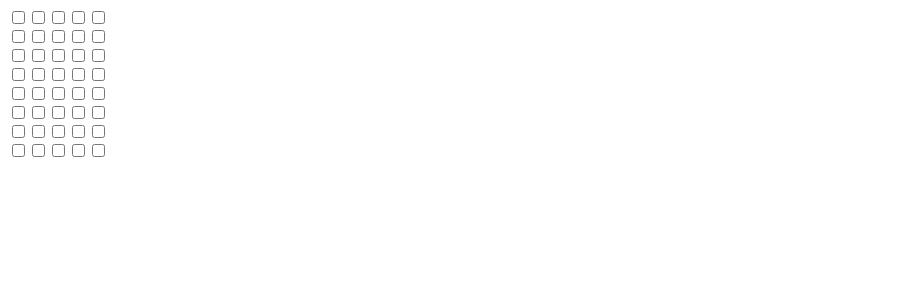
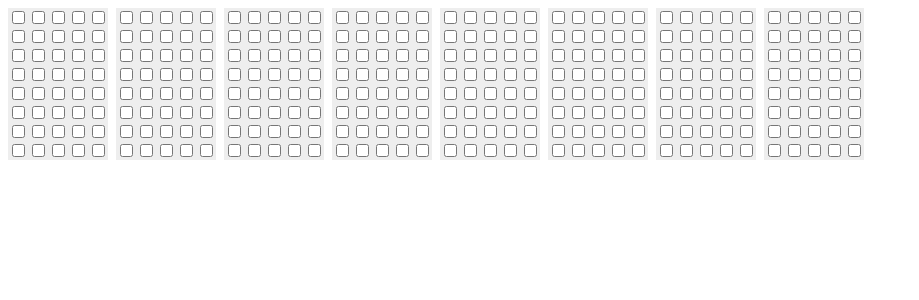
Before and after one commit to mateusznowakdev/charlcd-designer, a React (Vite) app: page / in a window 1280 px wide. Shown: the top 300 px of the page, without its empty margins (0-919 px from the left). Built offline with nearby package versions, Linux system fonts and the light colour scheme.

Commit message:
Display multiple characters side by side

```diff
--- a/src/App.jsx
+++ b/src/App.jsx
@@ -1,6 +1,6 @@
 import { useState } from "react";
 
-function PixelGrid() {
+function CustomCharacter() {
   const COLUMN_COUNT = 5;
   const ROW_COUNT = 8;
 
@@ -30,9 +30,20 @@ function PixelGrid() {
     }),
   );
 
-  return <div className="pixel-grid">{grid}</div>;
+  return <div className="custom-char">{grid}</div>;
 }
 
 export default function App() {
-  return <PixelGrid />;
+  return (
+    <div className="custom-chars">
+      <CustomCharacter />
+      <CustomCharacter />
+      <CustomCharacter />
+      <CustomCharacter />
+      <CustomCharacter />
+      <CustomCharacter />
+      <CustomCharacter />
+      <CustomCharacter />
+    </div>
+  );
 }
--- a/src/main.css
+++ b/src/main.css
@@ -2,7 +2,13 @@ body {
   font-family: sans-serif;
 }
 
-.pixel-grid {
+.custom-chars {
+  display: flex;
+  gap: 0.5rem;
+}
+
+.custom-char {
+  background-color: #eee;
   display: inline-grid;
   grid-template-columns: repeat(5, 1fr);
 }
```
